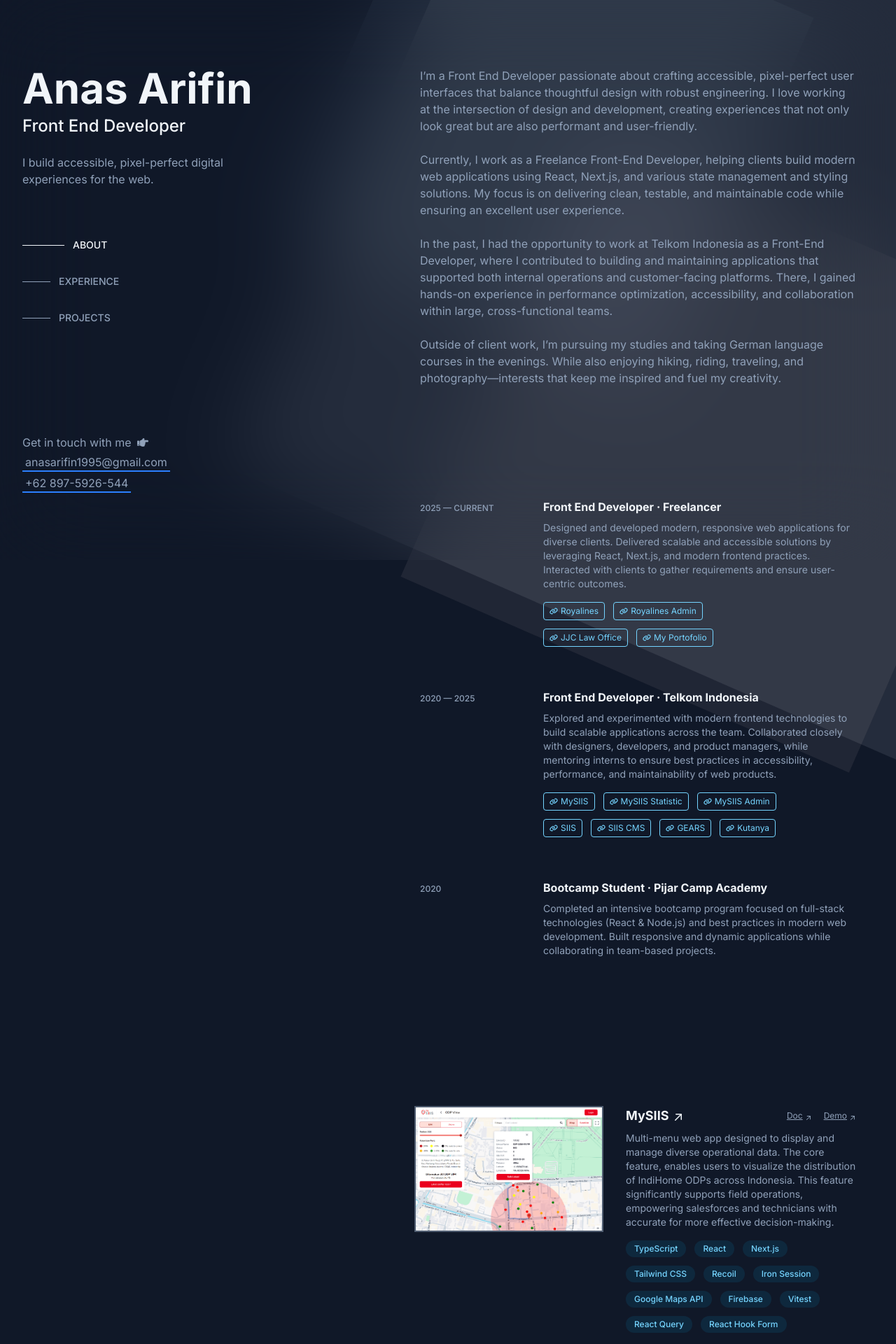
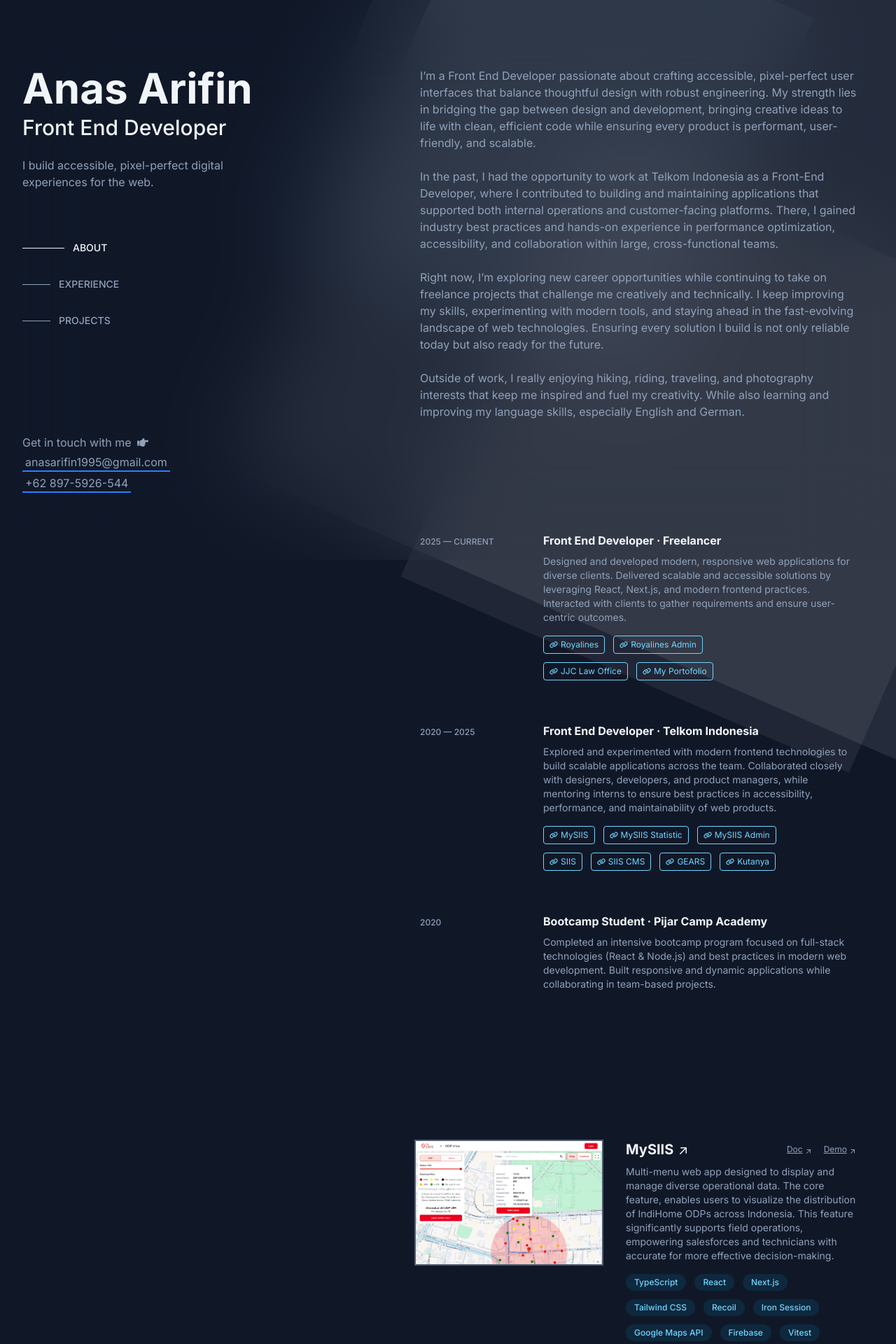
Before and after one commit to ExoAcox/my-portofolio, a React (Vite) app: page / in a window 1280 px wide. Shown: the top 1920 px of the page at 70% size. Built offline with nearby package versions, Linux system fonts and the light colour scheme; what tailwindcss-debug-screens would draw is missing.

Commit message:
feat: final wording

```diff
--- a/index.html
+++ b/index.html
@@ -19,7 +19,7 @@
   <!-- <meta property="og:image" content="https://anasarifin.com/og-image.png" /> -->
 </head>
 
-<body class="debug-screens">
+<body>
   <div id="root"></div>
   <script type="module" src="/src/main.tsx"></script>
 </body>
--- a/src/App.tsx
+++ b/src/App.tsx
@@ -32,6 +32,11 @@ const App: React.FC = () => {
 
   }, [aboutInView, experienceInView, projectInView, contactInView])
 
+  useEffect(() => {
+    if (import.meta.env.DEV) {
+      document.body.classList.add("debug-screens");
+    }
+  }, [])
 
 
   return <Wrapper contactInView={contactInView}>
--- a/src/components/About.tsx
+++ b/src/components/About.tsx
@@ -9,13 +9,13 @@ const About: React.FC<Props> = ({ ref }) => {
     return <div className="scroll-mt-24" ref={ref} id="about">
         <SectionTitle>ABOUT</SectionTitle>
         <div className="mt-4 lg:mt-0 lg:px-6">
-            <div className="hover:text-primary duration-500">I’m a Front End Developer passionate about crafting accessible, pixel-perfect user interfaces that balance thoughtful design with robust engineering. I love working at the intersection of design and development, creating experiences that not only look great but are also performant and user-friendly.</div>
+            <div className="hover:text-primary duration-500">I’m a Front End Developer passionate about crafting accessible, pixel-perfect user interfaces that balance thoughtful design with robust engineering. My strength lies in bridging the gap between design and development, bringing creative ideas to life with clean, efficient code while ensuring every product is performant, user-friendly, and scalable.</div>
             <br />
-            <div className="hover:text-primary duration-500">Currently, I work as a Freelance Front-End Developer, helping clients build modern web applications using React, Next.js, and various state management and styling solutions. My focus is on delivering clean, testable, and maintainable code while ensuring an excellent user experience.</div>
+            <div className="hover:text-primary duration-500">In the past, I had the opportunity to work at Telkom Indonesia as a Front-End Developer, where I contributed to building and maintaining applications that supported both internal operations and customer-facing platforms. There, I gained industry best practices and hands-on experience in performance optimization, accessibility, and collaboration within large, cross-functional teams.</div>
             <br />
-            <div className="hover:text-primary duration-500">In the past, I had the opportunity to work at Telkom Indonesia as a Front-End Developer, where I contributed to building and maintaining applications that supported both internal operations and customer-facing platforms. There, I gained hands-on experience in performance optimization, accessibility, and collaboration within large, cross-functional teams.</div>
+            <div className="hover:text-primary duration-500">Right now, I’m exploring new career opportunities while continuing to take on freelance projects that challenge me creatively and technically. I keep  improving my skills, experimenting with modern tools, and staying ahead in the fast-evolving landscape of web technologies. Ensuring every solution I build is not only reliable today but also ready for the future.</div>
             <br />
-            <div className="hover:text-primary duration-500">Outside of client work, I’m pursuing my studies and taking German language courses in the evenings. While also enjoying hiking, riding, traveling, and photography—interests that keep me inspired and fuel my creativity.</div>
+            <div className="hover:text-primary duration-500">Outside of work, I really enjoying hiking, riding, traveling, and photography interests that keep me inspired and fuel my creativity. While also learning and improving my language skills, especially English and German.</div>
         </div>
     </div>
 }
--- a/src/components/Hero.tsx
+++ b/src/components/Hero.tsx
@@ -28,7 +28,7 @@ const Hero: React.FC<Props> = ({ active }) => {
 
 
     return <div className="lg:sticky lg:h-[calc(100dvh-12rem)] top-12 md:top-24 flex flex-col overflow-auto pr-8">
-        <h1 className="text-primary text-6xl">Anas Arifin</h1>
+        <h1 className="text-primary text-5xl md:text-6xl">Anas Arifin</h1>
         <h2 className="text-primary font-medium mt-2 mb-6">Front End Developer</h2>
         <span className="max-w-[300px]">I build accessible, pixel-perfect digital experiences for the web.</span>
         <div className="hidden lg:flex flex-col my-18 gap-8 font-medium text-sm">
--- a/src/constants/projects.ts
+++ b/src/constants/projects.ts
@@ -8,11 +8,11 @@ const projects = [{
     stacks: ["ts", "react", "next", "tailwind", "recoil", "iron", "gmaps", "firebase", "vitest", "query", "form"],
     links: [{
         label: "Doc",
-        href: "/docs/SOP-mySIIS.pdf"
+        href: "/docs/mysiis.pdf"
     },
     {
         label: "Demo",
-        href: "/"
+        href: "https://mysiis-web.vercel.app/fulfillment/odp-view"
     }]
 }, {
     title: "MySIIS Statistic",
@@ -34,13 +34,13 @@ const projects = [{
     stacks: ["ts", "react", "next", "tailwind"]
 }, {
     title: "SIIS CMS",
-    desc: " Web app for visualizing personalized Spotify data. View your top artists, top tracks, recently played tracks, and detailed audio information about each track. Create and save new playlists of recommended tracks based on your existing playlists and more.",
+    desc: "CMS app designed to configure attributes and legends of data layers in the SIIS dashboard, making data visualization more flexible and organized. This platform provides features for managing data in multi-layers support.",
     image: "/images/siis-cms.png",
     href: "https://stage.mygears.io.io/",
     stacks: ["ts", "react", "next", "tailwind", "zustand", "auth"],
     links: [{
         label: "Doc",
-        href: "/"
+        href: "/docs/siis-cms.pdf"
     }]
 }, {
     title: "Royalines",
--- a/src/index.css
+++ b/src/index.css
@@ -24,22 +24,22 @@
     }
 
     h5 {
-        @apply text-lg md:text-base font-bold;
+        @apply text-base md:text-lg font-bold;
     }
 
     h4 {
-        @apply text-xl md:text-lg font-bold;
+        @apply text-lg md:text-xl font-bold;
     }
 
     h3 {
-        @apply text-2xl md:text-xl font-bold;
+        @apply text-xl md:text-2xl font-bold;
     }
 
     h2 {
-        @apply text-3xl md:text-2xl font-bold;
+        @apply text-2xl md:text-3xl font-bold;
     }
 
     h1 {
-        @apply text-4xl md:text-3xl font-bold;
+        @apply text-3xl md:text-4xl font-bold;
     }
 }
```
Also changed, not shown: 2 other files (tests, documents, lock files or other folders).
